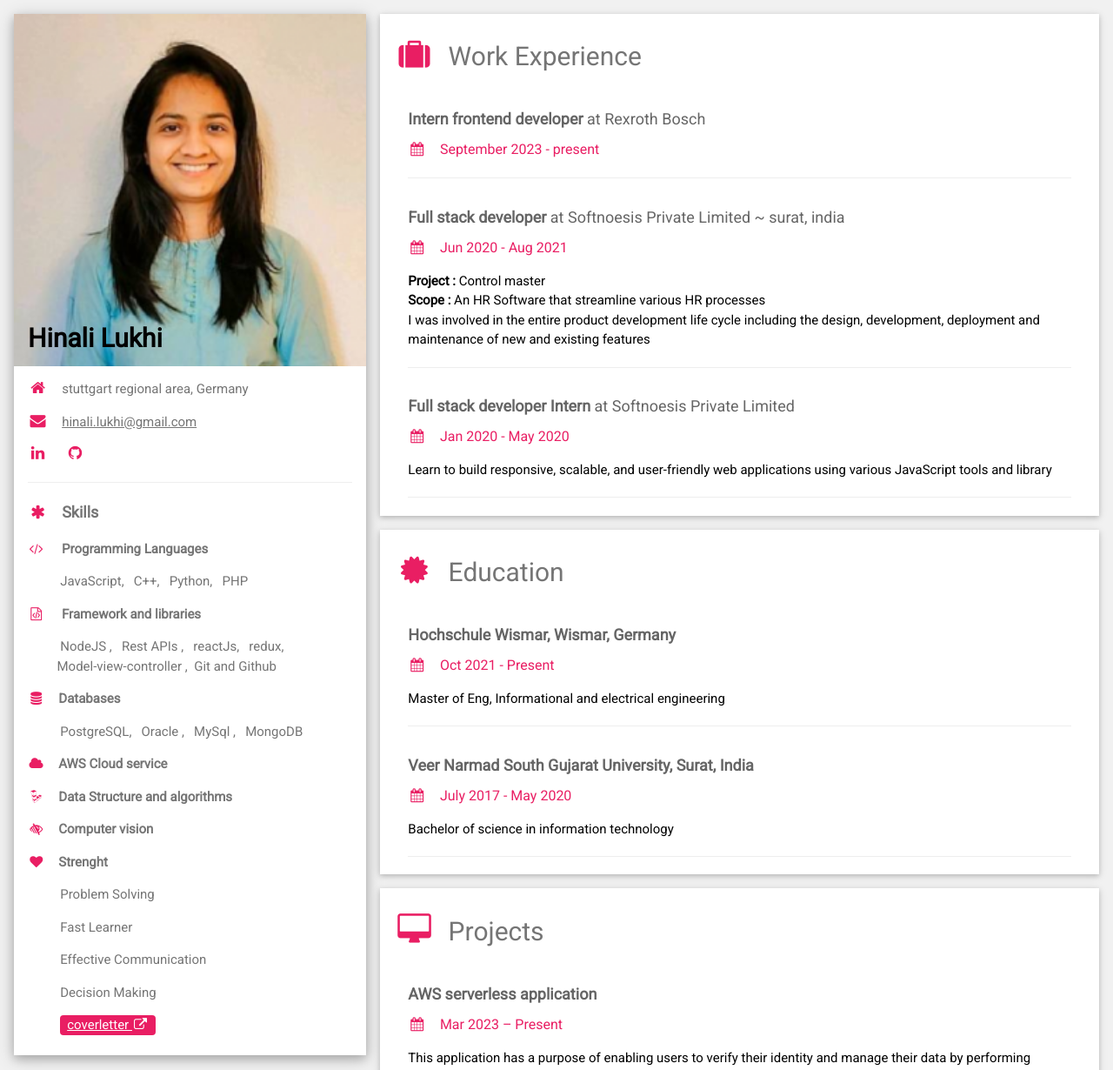
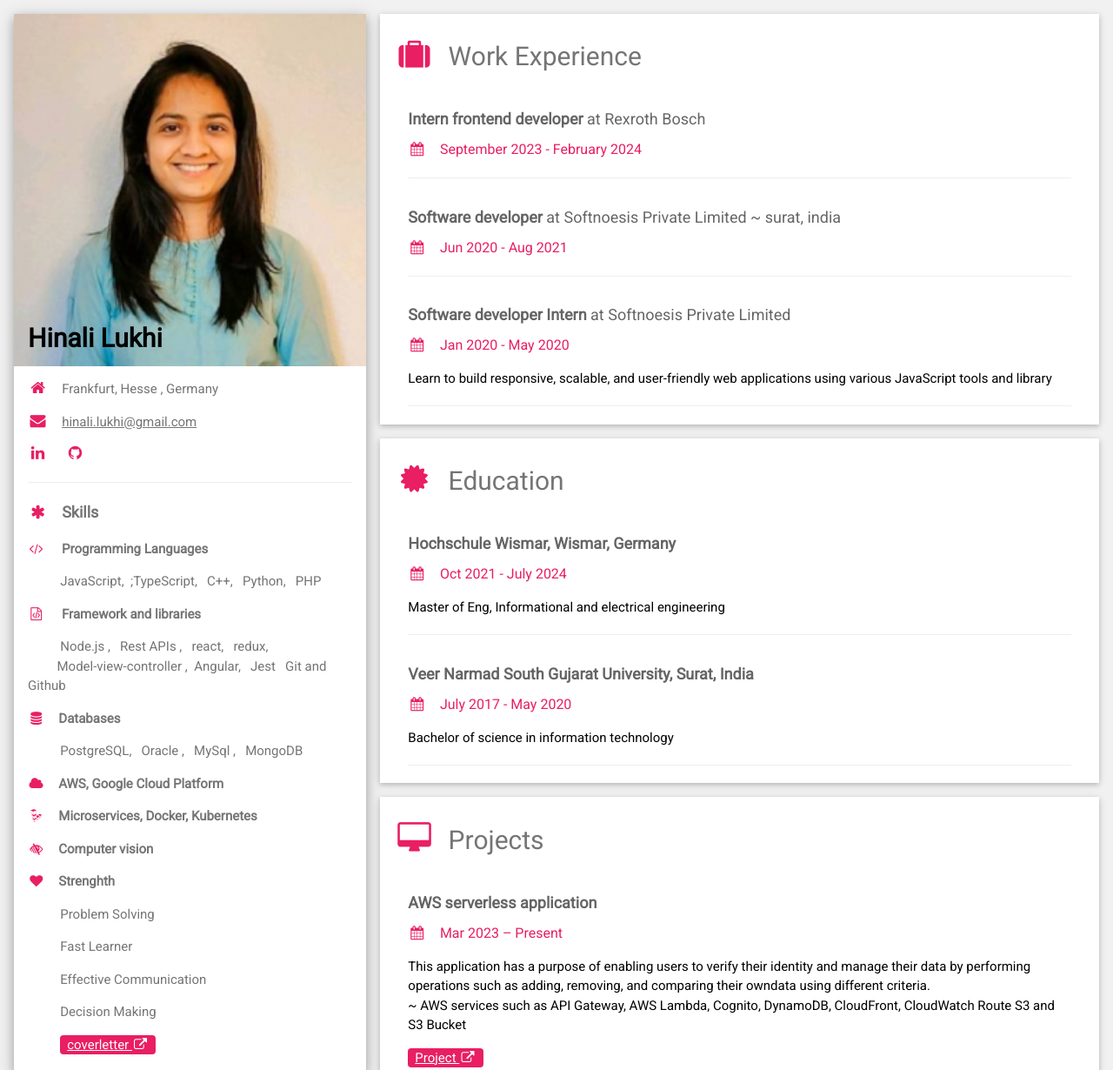
Before and after one commit to hinalilukhi/hinalilukhi.github.io, a plain HTML site: page index.html in a window 1280 px wide. Shown: the top 1230 px of the page at 87% size. Drawn offline with nearby package versions, Linux system fonts and the light colour scheme.

Commit message:
Update index.html

```diff
--- a/index.html
+++ b/index.html
@@ -29,7 +29,7 @@ html,body,h1,h2,h3,h4,h5,h6 {font-family: "Roboto", sans-serif}
         </div>
         <div class="w3-container">
           <!-- <p><i class="fa fa-briefcase fa-fw w3-margin-right w3-large w3-text-pink"></i>Designer</p> -->
-          <p><i class="fa fa-home fa-fw w3-margin-right w3-large w3-text-pink"></i>stuttgart regional area, Germany</p>
+          <p><i class="fa fa-home fa-fw w3-margin-right w3-large w3-text-pink"></i>Frankfurt, Hesse , Germany</p>
           <p><i class="fa fa-envelope fa-fw w3-margin-right w3-large w3-text-pink"></i><a href="mailto:hinali.lukhi@gmail.com">hinali.lukhi@gmail.com</a></p>
           <p>
             <a href="https://www.linkedin.com/in/hinali-lukhi" target="_blank"><i class="fa fa-linkedin fa-fw w3-margin-right w3-large w3-text-pink w3-hover-opacity"></i></a></i>
@@ -40,22 +40,22 @@ html,body,h1,h2,h3,h4,h5,h6 {font-family: "Roboto", sans-serif}
 
           <p class="w3-large w3-margin-right"><b><i class="fa fa-asterisk fa-fw w3-margin-right w3-text-pink"></i>Skills</b></p>
           <b><p><i class="fa fa-code fa-fw w3-margin-right w3-text-pink"></i> Programming Languages</p></b>
-          <p>&nbsp;&nbsp;&nbsp;&nbsp;&nbsp;&nbsp;&nbsp;&nbsp;&nbsp;&nbsp;JavaScript,&nbsp;&nbsp; C++,&nbsp;&nbsp; Python,&nbsp;&nbsp; PHP </p>
+          <p>&nbsp;&nbsp;&nbsp;&nbsp;&nbsp;&nbsp;&nbsp;&nbsp;&nbsp;&nbsp;JavaScript,&nbsp;&nbsp;;TypeScript,&nbsp;&nbsp; C++,&nbsp;&nbsp; Python,&nbsp;&nbsp; PHP </p>
 
           <b><p><i class="fa fa-file-code-o fa-fw w3-margin-right w3-text-pink"></i> Framework and libraries</p></b>
-          <p>&nbsp;&nbsp;&nbsp;&nbsp;&nbsp;&nbsp;&nbsp;&nbsp;&nbsp;&nbsp;NodeJS ,&nbsp;&nbsp; Rest APIs ,&nbsp;&nbsp; reactJs,&nbsp;&nbsp; redux,<br>
+          <p>&nbsp;&nbsp;&nbsp;&nbsp;&nbsp;&nbsp;&nbsp;&nbsp;&nbsp;&nbsp;Node.js ,&nbsp;&nbsp; Rest APIs ,&nbsp;&nbsp; react,&nbsp;&nbsp; redux,<br>
             &nbsp;&nbsp;&nbsp;&nbsp;&nbsp;&nbsp;&nbsp;&nbsp;
-             Model-view-controller ,&nbsp;&nbsp;Git and Github  </p>
+             Model-view-controller ,&nbsp;&nbsp;Angular, &nbsp;&nbsp;Jest &nbsp;&nbsp;Git and Github  </p>
 
 
 
           <b><p><i class="fa fa-database fa-fw w3-margin-right w3-text-pink"></i>Databases</p></b>
           <p>&nbsp;&nbsp;&nbsp;&nbsp;&nbsp;&nbsp;&nbsp;&nbsp;&nbsp;&nbsp;PostgreSQL,&nbsp;&nbsp; Oracle ,&nbsp;&nbsp; MySql ,&nbsp;&nbsp; MongoDB </p>
-          <b><p><i class="fa fa-cloud fa-fw w3-margin-right w3-text-pink"></i>AWS Cloud service</p></b>
-          <b><p><i class="fa fa-linode fa-fw w3-margin-right w3-text-pink"></i>Data Structure and algorithms</p></b>
+          <b><p><i class="fa fa-cloud fa-fw w3-margin-right w3-text-pink"></i>AWS, Google Cloud Platform</p></b>
+          <b><p><i class="fa fa-linode fa-fw w3-margin-right w3-text-pink"></i>Microservices, Docker, Kubernetes</p></b>
           <b><p><i class="fa fa-low-vision fa-fw w3-margin-right w3-text-pink"></i>Computer vision</p></b>
 
-          <b><p><i class="fa fa-heart fa-fw w3-margin-right w3-text-pink"></i>Strenght</p></b>
+          <b><p><i class="fa fa-heart fa-fw w3-margin-right w3-text-pink"></i>Strenghth</p></b>
           <p>&nbsp;&nbsp;&nbsp;&nbsp;&nbsp;&nbsp;&nbsp;&nbsp;&nbsp;&nbsp;Problem Solving </p>
           <p>&nbsp;&nbsp;&nbsp;&nbsp;&nbsp;&nbsp;&nbsp;&nbsp;&nbsp;&nbsp;Fast Learner </p>
           <p>&nbsp;&nbsp;&nbsp;&nbsp;&nbsp;&nbsp;&nbsp;&nbsp;&nbsp;&nbsp;Effective Communication </p>
@@ -79,23 +79,17 @@ html,body,h1,h2,h3,h4,h5,h6 {font-family: "Roboto", sans-serif}
 
         <div class="w3-container">
           <h5 class="w3-opacity"><b>Intern frontend developer</b> at Rexroth Bosch </h5>
-          <h6 class="w3-text-pink"><i class="fa fa-calendar fa-fw w3-margin-right"></i>September 2023 - present</h6>
+          <h6 class="w3-text-pink"><i class="fa fa-calendar fa-fw w3-margin-right"></i>September 2023 - February 2024</h6>
           <hr>
         </div>
 
         <div class="w3-container">
-          <h5 class="w3-opacity"><b>Full stack developer</b> at Softnoesis Private Limited ~ surat, india</h5>
+          <h5 class="w3-opacity"><b>Software developer</b> at Softnoesis Private Limited ~ surat, india</h5>
           <h6 class="w3-text-pink"><i class="fa fa-calendar fa-fw w3-margin-right"></i>Jun 2020 - Aug 2021</h6>
-          <p>
-            <b>Project : </b>Control master <br>
-            <b>Scope :</b> An HR Software that streamline various HR processes<br>
-             I was involved in the entire product development life cycle including the design, development, deployment and maintenance of new and existing features
-            <!-- . - NodeJS, React, MySql, MongoDB, restAPIs, MVC, Github -->
-          </p>
           <hr>
         </div>
         <div class="w3-container">
-          <h5 class="w3-opacity"><b>Full stack developer Intern</b> at Softnoesis Private Limited</h5>
+          <h5 class="w3-opacity"><b>Software developer Intern</b> at Softnoesis Private Limited</h5>
           <h6 class="w3-text-pink"><i class="fa fa-calendar fa-fw w3-margin-right"></i>Jan 2020 - May 2020 </h6>
           <p>Learn to build responsive, scalable, and user-friendly web applications using various JavaScript tools and library
             <br>
@@ -110,7 +104,7 @@ html,body,h1,h2,h3,h4,h5,h6 {font-family: "Roboto", sans-serif}
         <h2 class="w3-text-grey w3-padding-16"><i class="fa fa-certificate fa-fw w3-margin-right w3-xxlarge w3-text-pink"></i>Education</h2>
         <div class="w3-container">
           <h5 class="w3-opacity"><b>Hochschule Wismar, Wismar, Germany</b></h5>
-          <h6 class="w3-text-pink"><i class="fa fa-calendar fa-fw w3-margin-right"></i>Oct 2021 - Present </h6>
+          <h6 class="w3-text-pink"><i class="fa fa-calendar fa-fw w3-margin-right"></i>Oct 2021 - July 2024 </h6>
           <p>Master of Eng, Informational and electrical engineering</p>
           <hr>
         </div>
@@ -154,17 +148,6 @@ html,body,h1,h2,h3,h4,h5,h6 {font-family: "Roboto", sans-serif}
             <hr>
           </div>
 
-          <div class="w3-container">
-            <h5 class="w3-opacity"><b>Developers community </b></h5>
-            <h6 class="w3-text-pink"><i class="fa fa-calendar fa-fw w3-margin-right"></i>Apr 2023 - May 2023</h6>
-            <p> A developer community website is an online space that connects developers and provides a platform for them to share knowledge, collaborate, and discover new tools and technologies.
-               <br> ~ Node.js, Express, React, Redux and MongoDB
-            </p>
-           <span class="w3-tag w3-pink w3-round"><a href="https://developer-community.onrender.com/" target="_blank"> Project <i class="fa fa-external-link fa-fw"></i></a></span>
-
-
-            <hr>
-          </div>
       </div>
 
     <!-- End Right Column -->
```
